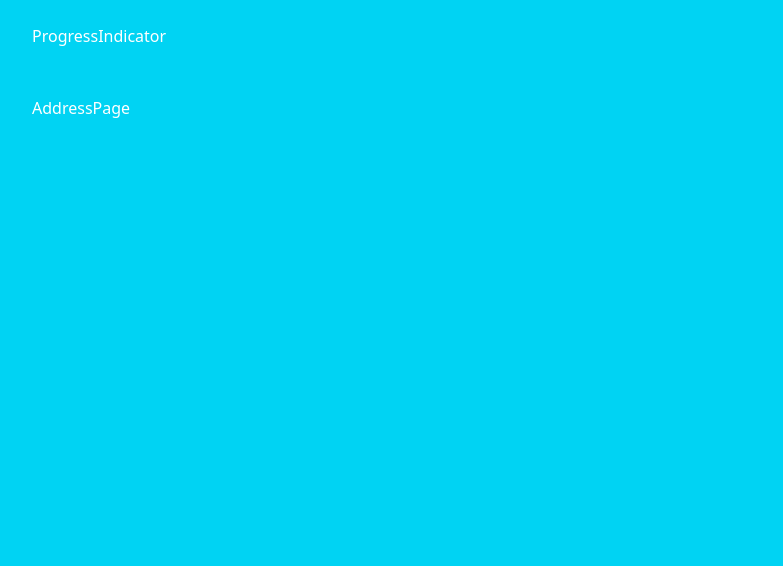
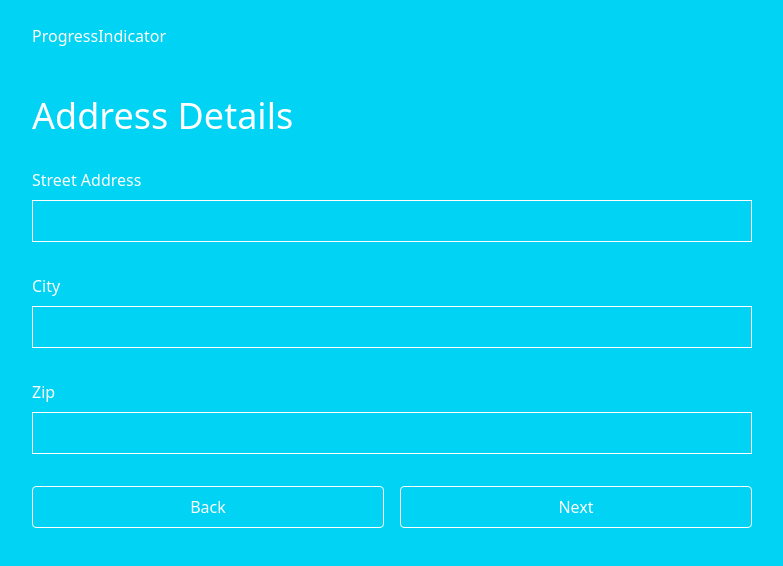
Before and after one commit to chaituteja/multi-step-form, a React (Vite) app: page /address in a window 1280 px wide. Shown: the top 566 px of the page, without its empty margins (248-1031 px from the left). Built offline with nearby package versions, Linux system fonts and the light colour scheme.

Commit message:
Finished Address page

```diff
--- a/src/pages/AddressPage.tsx
+++ b/src/pages/AddressPage.tsx
@@ -1,3 +1,113 @@
+import { useReducer } from "react";
+import { useNavigate } from "react-router-dom";
+
+interface FormData {
+  addressInfo: {
+    street: string;
+    city: string;
+    zip: string;
+  };
+}
+
+interface FormAction {
+  type: "UPDATE_ADDRESS_INFO";
+  payload: Partial<FormData["addressInfo"]>;
+}
+
+const initialAddressInfoState: FormData["addressInfo"] = {
+  street: "",
+  city: "",
+  zip: "",
+};
+
 export default function AddressPage() {
-  return <div>AddressPage</div>;
+  const [state, dispatch] = useReducer(
+    addressInfoReducer,
+    initialAddressInfoState
+  );
+
+  const navigate = useNavigate();
+
+  function addressInfoReducer(
+    state = initialAddressInfoState,
+    action: FormAction
+  ) {
+    return {
+      ...state,
+      ...action.payload,
+    };
+  }
+
+  function nextPage(e: React.FormEvent) {
+    e.preventDefault();
+    navigate("/preferences");
+  }
+
+  return (
+    <form className="flex flex-col gap-8" onSubmit={nextPage}>
+      <h1 className="text-4xl font-bol">Address Details</h1>
+      <div className="flex flex-col gap-y-2">
+        <label htmlFor="street">Street Address</label>
+        <input
+          className="border border-[#FFF] focus:bg-[#FFEB00] outline-none p-2 focus:rounded-sm focus:text-[#2A004E] text-[#FFEB00] font-bold"
+          id="street"
+          type="text"
+          required
+          value={state.street}
+          onChange={(e) =>
+            dispatch({
+              type: "UPDATE_ADDRESS_INFO",
+              payload: { street: e.target.value },
+            })
+          }
+        />
+      </div>
+      <div className="flex flex-col gap-y-2">
+        <label htmlFor="city">City</label>
+        <input
+          className="border border-[#FFF] focus:bg-[#FFEB00] outline-none p-2 focus:rounded-sm focus:text-[#2A004E] text-[#FFEB00] font-bold"
+          id="city"
+          type="text"
+          required
+          value={state.city}
+          onChange={(e) =>
+            dispatch({
+              type: "UPDATE_ADDRESS_INFO",
+              payload: { city: e.target.value },
+            })
+          }
+        />
+      </div>
+      <div className="flex flex-col gap-y-2">
+        <label htmlFor="zip">Zip</label>
+        <input
+          className="border border-[#FFF] focus:bg-[#FFEB00] outline-none p-2 focus:rounded-sm focus:text-[#2A004E] text-[#FFEB00] font-bold"
+          id="zip"
+          type="text"
+          required
+          value={state.zip}
+          onChange={(e) =>
+            dispatch({
+              type: "UPDATE_ADDRESS_INFO",
+              payload: { zip: e.target.value },
+            })
+          }
+        />
+      </div>
+      <div className="flex *:basis-1/2 gap-4">
+        <button
+          className="p-2 border border-white rounded-sm transition-colors hover:bg-[#FFEB00] hover:text-[#2A004E]"
+          onClick={() => navigate("/")}
+        >
+          Back
+        </button>
+        <button
+          className="p-2 border border-white rounded-sm transition-colors hover:bg-[#FFEB00] hover:text-[#2A004E]"
+          type="submit"
+        >
+          Next
+        </button>
+      </div>
+    </form>
+  );
 }
```
